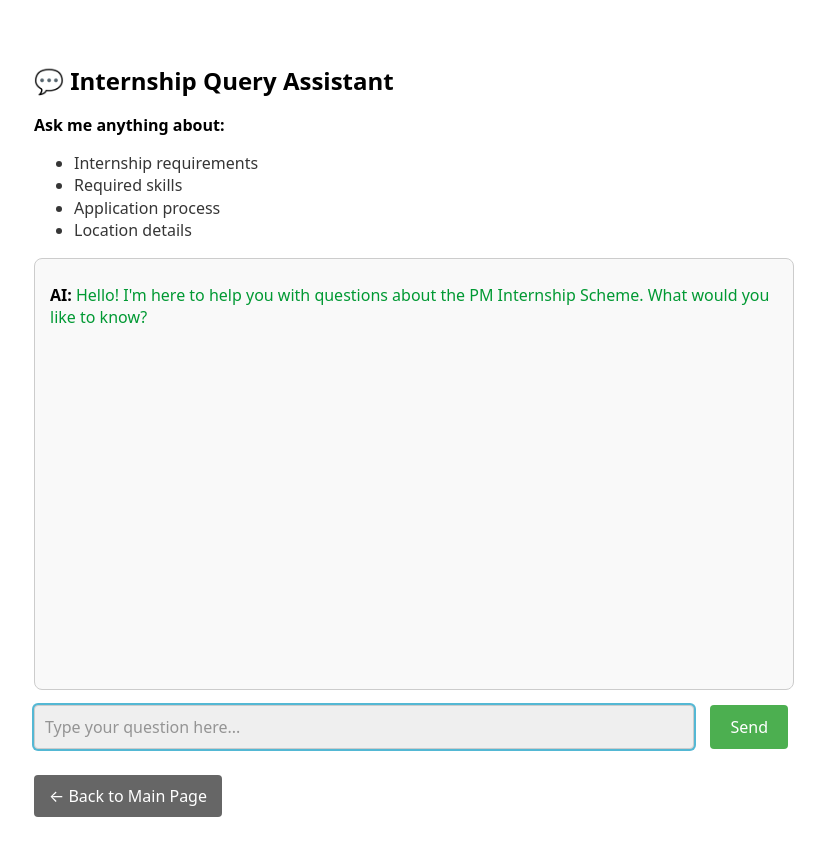
After one commit to yrajat01/GuideNext, a Flask app: page /chat in a window 1280 px wide. The commit adds this page. Shown: the whole page, without its empty margins (226-1051 px from the left). Run offline with Flask 3, Linux system fonts and the light colour scheme.

Commit message:
Gemini chatbot is added to the project

```diff
--- a/app.py
+++ b/app.py
@@ -1,5 +1,14 @@
-from flask import Flask, render_template, request
+from flask import Flask, render_template, request, jsonify  # Added jsonify here!
 import json
+import requests
+import os
+from dotenv import load_dotenv
+
+# Load environment variables from .env file
+load_dotenv()
+
+# Get your API key from the environment variable
+GEMINI_API_KEY = os.getenv('GEMINI_API_KEY')
 
 app = Flask(__name__)
 
@@ -76,5 +85,104 @@ def recommend():
     # 4. Display the results page
     return render_template('results.html', recommendations=top_recommendations)
 
+# Function to get response from Gemini API - UPDATED ENDPOINT
+def get_gemini_response(user_message):
+    """
+    Gets a response from the Gemini API using HTTP requests.
+    """
+    if not GEMINI_API_KEY:
+        return "Error: API key not configured. Please add GEMINI_API_KEY to your .env file."
+
+    # Try different API endpoints
+    endpoints = [
+        f"https://generativelanguage.googleapis.com/v1beta/models/gemini-pro:generateContent?key={GEMINI_API_KEY}",
+        f"https://generativelanguage.googleapis.com/v1/models/gemini-pro:generateContent?key={GEMINI_API_KEY}"
+    ]
+
+    headers = {'Content-Type': 'application/json'}
+
+    # The structured prompt for the model
+    prompt = {
+        "contents": [{
+            "parts": [{
+                "text": f"""You are a helpful assistant for the PM Internship Scheme. Your ONLY purpose is to answer questions about the internships listed on the platform, the application process, required skills, or related topics. You do not answer questions about anything else. If a user asks an unrelated question, you politely decline to answer and steer the conversation back to internships.
+
+User Question: {user_message}
+
+Assistant Answer:"""
+            }]
+        }]
+    }
+
+    for url in endpoints:
+        try:
+            print(f"Trying endpoint: {url}")
+            response = requests.post(url, headers=headers, json=prompt)
+            print(f"Response status: {response.status_code}")
+
+            if response.status_code == 200:
+                response_data = response.json()
+                print(f"Response data: {response_data}")
+
+                # Extract the generated text from the response
+                if 'candidates' in response_data and response_data['candidates']:
+                    return response_data['candidates'][0]['content']['parts'][0]['text']
+                else:
+                    return "Sorry, I couldn't process the response correctly."
+
+            else:
+                print(f"Error response: {response.text}")
+                continue  # Try next endpoint
+
+        except Exception as e:
+            print(f"Error with endpoint {url}: {e}")
+            continue  # Try next endpoint
+
+    # If all endpoints fail, use a fallback response
+    return get_fallback_response(user_message)
+
+def get_fallback_response(user_message):
+    """
+    Provides fallback responses when Gemini API is not working.
+    """
+    user_message_lower = user_message.lower()
+
+    if 'data analysis' in user_message_lower or 'skill' in user_message_lower:
+        return "Based on your data analysis skills, I recommend looking into internships like 'Healthcare Data Analysis Intern' or 'Renewable Energy Research Assistant'. These roles often require strong analytical skills. You can check the main page for specific recommendations tailored to your profile!"
+
+    elif 'how' in user_message_lower or 'apply' in user_message_lower:
+        return "To apply for internships, first use our recommendation tool on the main page to find matches for your skills. Then, you can apply through the official PM Internship Scheme portal once you find opportunities that interest you."
+
+    elif 'location' in user_message_lower or 'where' in user_message_lower:
+        return "Internships are available in various locations including Urban, Rural, and Remote areas. You can specify your location preference on the main recommendation form to find opportunities in your preferred area."
+
+    elif 'requirement' in user_message_lower or 'need' in user_message_lower:
+        return "Different internships have different requirements. Common requirements include skills like Data Analysis, Communication, Research, or specific software knowledge. Use the main recommendation tool to see which internships match your specific skills!"
+
+    else:
+        return "I'm here to help you with PM Internship Scheme questions! You can ask me about required skills, how to apply, location options, or internship requirements. For personalized recommendations, please use the main recommendation tool on our homepage."
+
+# Route to serve the chat page
+@app.route('/chat')
+def chat():
+    return render_template('chat.html')
+
+# API endpoint to handle chat messages
+@app.route('/chat/get_response', methods=['POST'])
+def get_chat_response():
+    try:
+        user_message = request.json.get('message')
+
+        if not user_message:
+            return jsonify({"error": "No message provided"}), 400
+
+        # Get response from Gemini
+        ai_response = get_gemini_response(user_message)
+        return jsonify({"response": ai_response})
+
+    except Exception as e:
+        print(f"Error in chat route: {e}")
+        return jsonify({"error": "An internal server error occurred."}), 500
+
 if __name__ == '__main__':
-    app.run(debug=True, host='0.0.0.0') # Run the server
+    app.run(debug=True, host='0.0.0.0')
--- /dev/null
+++ b/templates/chat.html
@@ -0,0 +1,138 @@
+<!DOCTYPE html>
+<html lang="en">
+<head>
+    <meta charset="UTF-8">
+    <meta name="viewport" content="width=device-width, initial-scale=1.0">
+    <title>Internship Chat Assistant</title>
+    <link rel="stylesheet" href="https://cdn.jsdelivr.net/npm/water.css@2/out/water.css">
+    <style>
+        #chat-container { max-width: 800px; margin: auto; padding: 20px; }
+        #chat-box {
+            height: 400px;
+            overflow-y: auto;
+            border: 1px solid #ccc;
+            padding: 15px;
+            margin-bottom: 15px;
+            border-radius: 8px;
+            background-color: #f9f9f9;
+        }
+        .user-msg {
+            text-align: right;
+            color: #0066cc;
+            margin: 10px 0;
+        }
+        .ai-msg {
+            text-align: left;
+            color: #009933;
+            margin: 10px 0;
+        }
+        #chat-form {
+            display: flex;
+            gap: 10px;
+        }
+        #user-input {
+            flex: 1;
+            padding: 10px;
+            border: 1px solid #ccc;
+            border-radius: 4px;
+        }
+        #chat-form button {
+            padding: 10px 20px;
+            background: #4CAF50;
+            color: white;
+            border: none;
+            border-radius: 4px;
+            cursor: pointer;
+        }
+        #chat-form button:hover { background: #45a049; }
+        .back-button {
+            display: inline-block;
+            margin-top: 20px;
+            padding: 10px 15px;
+            background: #666;
+            color: white;
+            text-decoration: none;
+            border-radius: 4px;
+        }
+        .back-button:hover { background: #555; }
+    </style>
+</head>
+<body>
+    <div id="chat-container">
+        <h2>💬 Internship Query Assistant</h2>
+        <p><strong>Ask me anything about:</strong></p>
+        <ul>
+            <li>Internship requirements</li>
+            <li>Required skills</li>
+            <li>Application process</li>
+            <li>Location details</li>
+        </ul>
+
+        <div id="chat-box">
+            <div class="ai-msg">
+                <strong>AI:</strong> Hello! I'm here to help you with questions about the PM Internship Scheme. What would you like to know?
+            </div>
+        </div>
+
+        <form id="chat-form">
+            <input type="text" id="user-input" placeholder="Type your question here..." required>
+            <button type="submit">Send</button>
+        </form>
+
+        <a href="/" class="back-button">← Back to Main Page</a>
+    </div>
+
+    <script>
+        const chatBox = document.getElementById('chat-box');
+        const chatForm = document.getElementById('chat-form');
+        const userInput = document.getElementById('user-input');
+
+        // Function to add a message to the chat
+        function addMessage(sender, text) {
+            const msgDiv = document.createElement('div');
+            msgDiv.classList.add(sender + '-msg');
+            msgDiv.innerHTML = `<strong>${sender}:</strong> ${text}`;
+            chatBox.appendChild(msgDiv);
+            chatBox.scrollTop = chatBox.scrollHeight; // Auto-scroll to bottom
+        }
+
+        // Handle form submission
+        chatForm.addEventListener('submit', async function(e) {
+            e.preventDefault();
+            const message = userInput.value.trim();
+            if (!message) return;
+
+            // Add user message to chat
+            addMessage('You', message);
+            userInput.value = ''; // Clear input
+            userInput.disabled = true; // Disable input while waiting
+
+            try {
+                // Send message to our backend
+                const response = await fetch('/chat/get_response', {
+                    method: 'POST',
+                    headers: { 'Content-Type': 'application/json' },
+                    body: JSON.stringify({ message: message })
+                });
+
+                const data = await response.json();
+
+                if (response.ok) {
+                    addMessage('AI', data.response);
+                } else {
+                    addMessage('AI', `Error: ${data.error}`);
+                }
+            } catch (error) {
+                addMessage('AI', 'Sorry, I could not connect to the server. Please check your internet connection.');
+                console.error('Error:', error);
+            } finally {
+                userInput.disabled = false; // Re-enable input
+                userInput.focus(); // Focus back on input
+            }
+        });
+
+        // Focus on input when page loads
+        userInput.focus();
+    </script>
+</body>
+</html>
```
Also changed, not shown: templates/index.html (+21 -0 lines), 1 other file.
